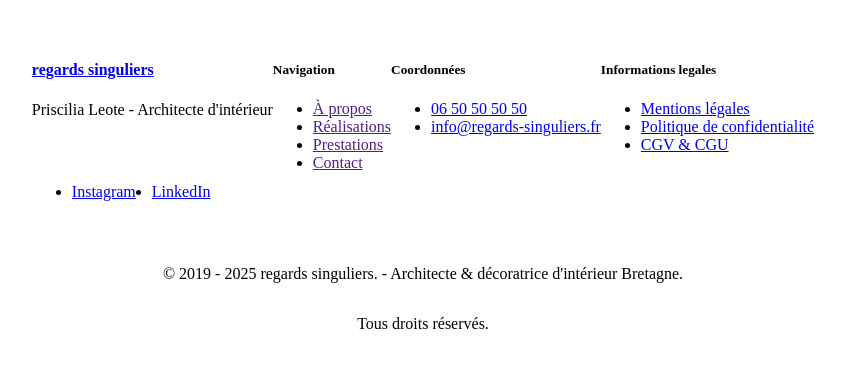
After one commit to alexandreleote/regards-singuliers, a Symfony app: template templates/partials/footer.html.twig in a window 1280 px wide. The commit adds this page. Shown: the top 380 px of the page, without its empty margins (217-1062 px from the left). Run offline with Twig, Linux system fonts and the light colour scheme; the template is opened without the code that fills it, so the values that code supplies are empty; some libraries are stand-ins or nearby versions.

Commit message:
📦 NEW: Added the navbar, footer partials with their CSS, modified the index from the home to display the landing page and modified the base template to include the partials on the right pages

```diff
--- /dev/null
+++ b/public/css/footer.css
@@ -0,0 +1,32 @@
+footer {
+    display: flex;
+    flex-direction: column;
+    align-items: center;
+    padding: 2rem 0;
+    margin: 0 auto;
+}
+
+footer .header-footer {
+    display: flex;
+    flex-direction: row;
+    justify-content: space-around;
+    align-items: start;
+    margin-bottom: 2rem;
+}
+
+footer .header-footer .left-side {
+    display: flex;
+    flex-direction: column;
+    gap: 2rem;
+}
+
+footer .header-footer .left-side .social-footer >ul {
+    display: flex;
+    gap: 1rem;
+}
+
+footer .copyrights-footer {
+    display: flex;
+    flex-direction: column;
+    align-items: center;
+}
--- /dev/null
+++ b/templates/partials/footer.html.twig
@@ -0,0 +1,74 @@
+{% block stylesheet %}
+    <link rel="stylesheet" href="{{ asset('css/footer.css') }}">
+{% endblock %}
+
+<footer>
+
+    <article class="header-footer">
+
+        <section class="left-side">
+
+            <section class="logo-footer">
+
+                <h1><a href={{ path('app_home') }}>regards singuliers</a></h1>
+                <p>Priscilia Leote - Architecte d'intérieur</p>
+
+            </section>
+
+            <section class="social-footer">
+
+                <ul>
+                    <li><a href="https://www.instagram.com/regards_singuliers/" target="_blank">Instagram</a></li>
+                    <li><a href="https://www.linkedin.com/company/regards-singuliers" target="_blank">LinkedIn</a></li>
+                </ul>
+
+            </section>
+
+        </section>
+
+        <section class="nav-menu-footer">
+
+            <h5>Navigation</h5>
+
+            <ul>
+                <li><a href={# {{ path('about') }} #}>À propos</a></li>
+                <li><a href={# {{ path('projects') }} #}>Réalisations</a></li>
+                <li><a href={# {{ path('services') }} #}>Prestations</a></li>
+                <li><a href={# {{ path('contact') }} #}>Contact</a></li>
+            </ul>
+
+        </section>
+
+        <section class="contacts">
+
+            <h5>Coordonnées</h5>
+
+            <ul>
+                <li><a href="tel:+336 50 50 50 50">06 50 50 50 50</a></li>
+                <li><a href="mailto:info@regards-singuliers.fr">info@regards-singuliers.fr</a></li>
+            </ul>
+
+        </section>
+
+        <section class="legal-informations">
+
+            <h5>Informations legales</h5>
+
+            <ul>
+                <li><a href="mentions-legales">Mentions légales</a></li>
+                <li><a href="politique-de-confidentialite">Politique de confidentialité</a></li>
+                <li><a href="cgv-cgu">CGV & CGU</a></li>
+            </ul>
+
+        </section>
+
+    </article>
+
+    <section class="copyrights-footer">
+
+        <p>&copy; 2019 - {{ "now"|date('Y') }} regards singuliers. - Architecte & décoratrice d'intérieur Bretagne.</p>
+        <p>Tous droits réservés.</p>
+
+    </section>
+
+</footer>
```
Also changed, not shown: public/css/navbar.css (added, +31 -0 lines), public/css/style.css (added, +108 -0 lines), templates/base.html.twig (+5 -1 lines), templates/home/index.html.twig (+20 -0 lines), templates/partials/navbar.html.twig (+7 -3 lines), public/img/IMG-Croquis 2.jpg (added), public/img/IMG-Croquis 3.jpg (added), public/img/IMG-Croquis.jpg (added), public/img/IMG-ISSY.jpg (added), public/img/IMG-Table.jpg (added), public/js/script.js (added).
